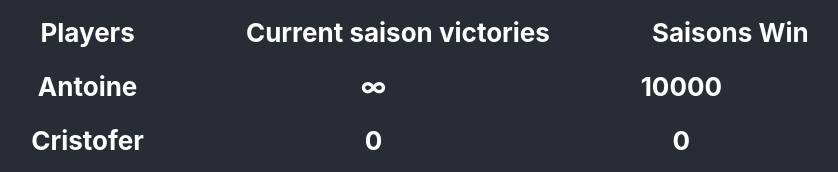
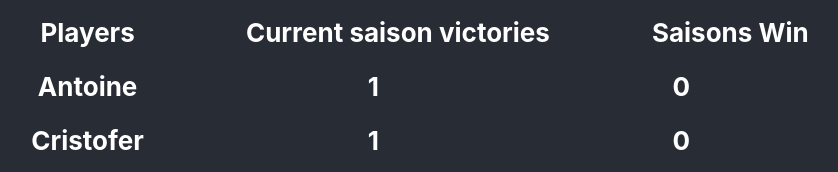
Before and after one commit to CristoDuisant/babyfootScore, a React (Create React App) app: page / in a window 1280 px wide. Shown: the part 514-686 px from the top of the page, without its empty margins (220-1058 px from the left). Built offline with nearby package versions, Linux system fonts and the light colour scheme.

Commit message:
Update App.container.js

```diff
--- a/src/App.container.js
+++ b/src/App.container.js
@@ -3,10 +3,10 @@ import React, { useState } from "react";
 import App from "./App";
 
 const EnhancedApp = () => {
-  const [saison, updateSaison] = useState({ Antoine: 10000, Cristofer: 0 });
+  const [saison, updateSaison] = useState({ Antoine: 0, Cristofer: 0 });
   const [currentMatch, updateCurrentMatch] = useState({
-    Antoine: "∞",
-    Cristofer: 0
+    Antoine: 1,
+    Cristofer: 1
   });
   const [players, updatePlayers] = useState(["Antoine", "Cristofer"]);
 
```
